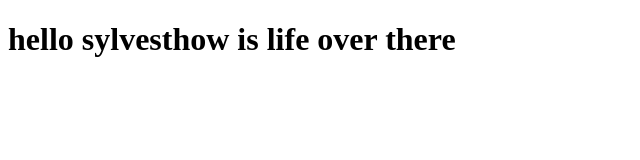
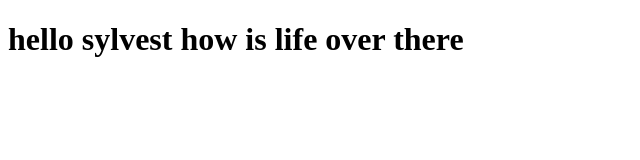
Before and after one commit to sylvestdebrain/hello-world, a plain HTML site: page index.html in a window 1280 px wide. Shown: the whole page, without its empty margins (0-640 px from the left). Drawn offline with Linux system fonts and the light colour scheme.

Commit message:
Update index.html

```diff
--- a/index.html
+++ b/index.html
@@ -6,6 +6,6 @@
     <title>Document</title>
 </head>
 <body>
-    <h1>hello sylvesthow is life over there</h1>
+    <h1>hello sylvest how is life over there</h1>
 </body>
 </html>
```
